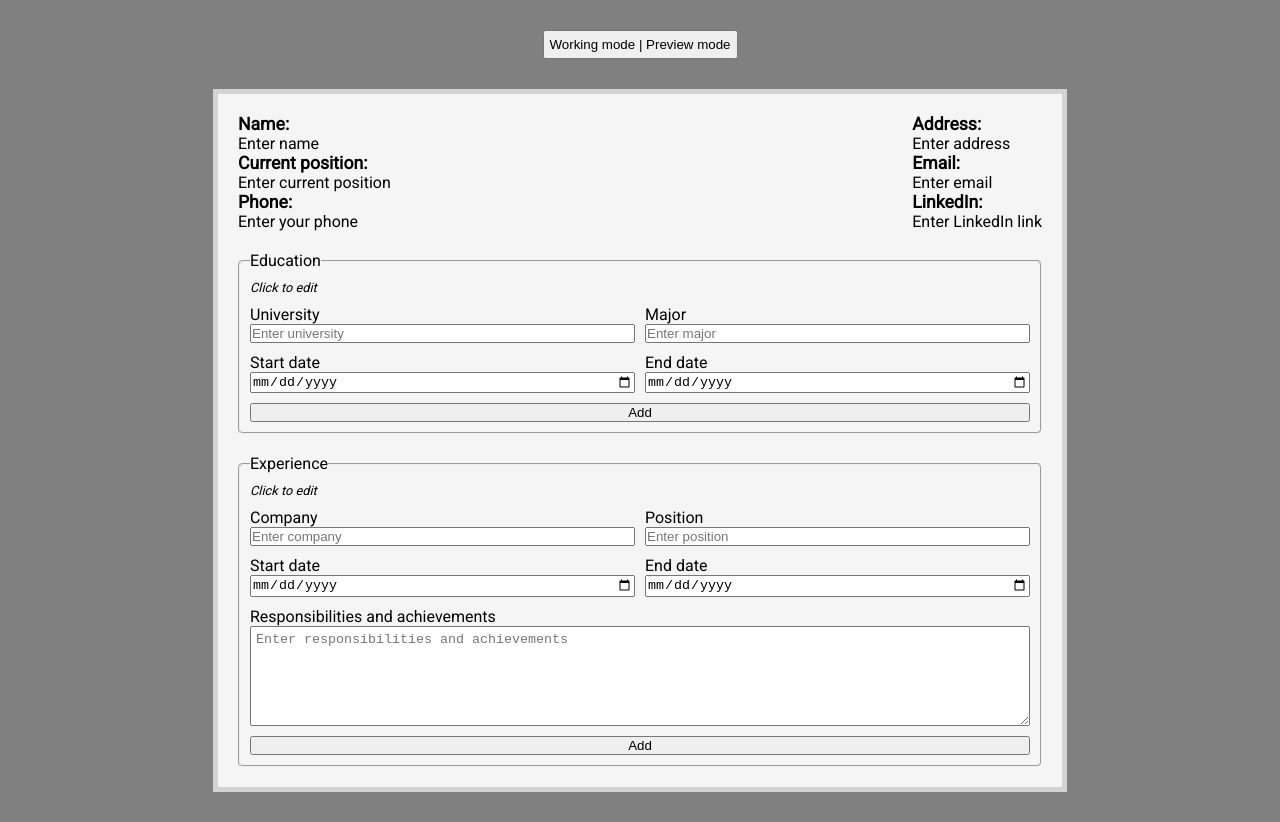
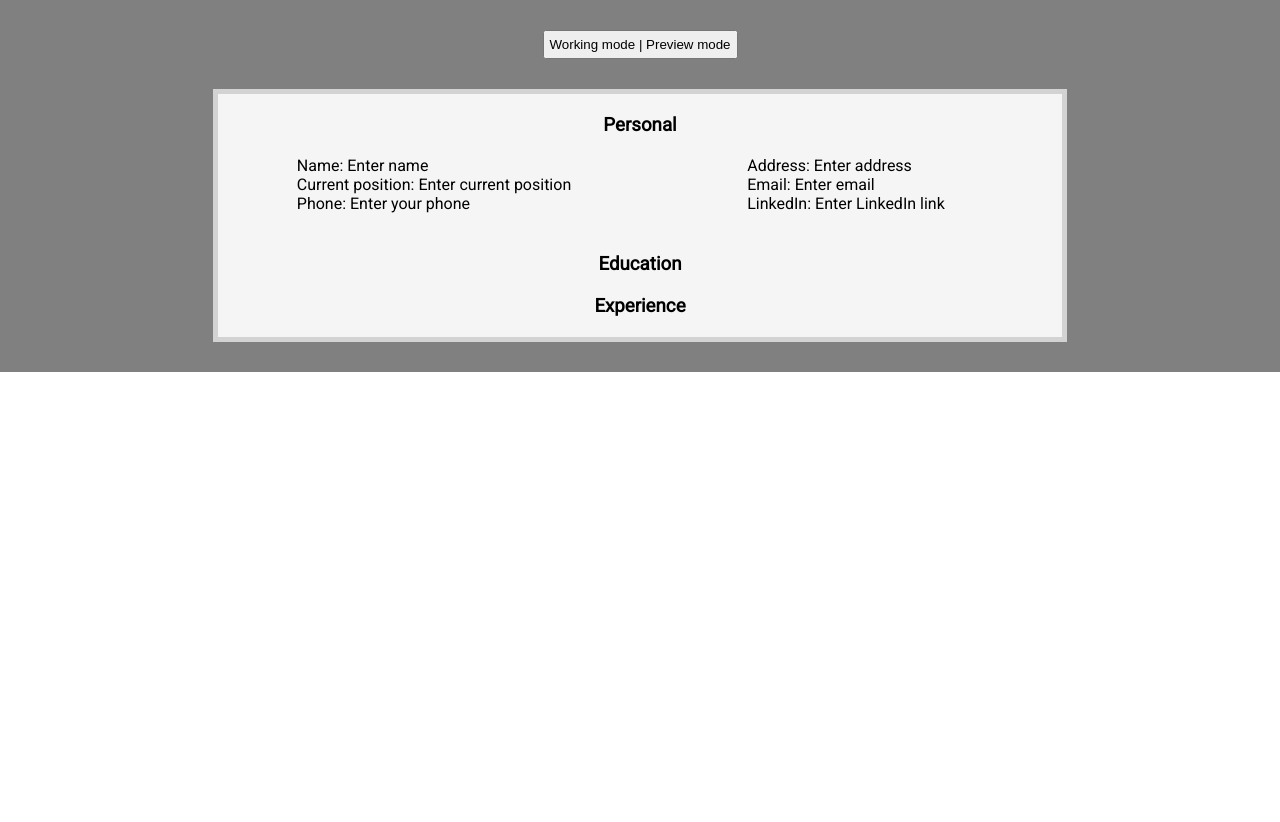
Before and after one commit to vasiliiperfilev/cv-app, a React (Create React App) app: page / in a window 1280 px wide. After the commit the page ends 800 px from the top, so only its background shows below. Built offline with nearby package versions, Linux system fonts and the light colour scheme.

Commit message:
Change to functional components

```diff
--- a/src/App.jsx
+++ b/src/App.jsx
@@ -1,17 +1,15 @@
 /* eslint-disable react/prefer-stateless-function */
-import React, { Component } from 'react';
+import React, { useState } from 'react';
 import { PropTypes } from 'prop-types';
 import Form from './components/Form';
 import UserDataDiv from './components/UserDataDiv';
 import CvPreview from './components/CvPreview';
 import './styles/app.css';
 
-class App extends Component {
-  constructor(props) {
-    super(props);
-    this.state = {
-      isWorkMode: true,
-      dataSaved: {
+function App(props) {
+  const { fieldsets } = props;
+  const [isWorkMode, setIsWorkMode] = useState(false);
+  const [dataSaved, setDataSaved] = useState({
     Personal: {
       main: {
         Name: {
@@ -54,52 +52,34 @@ class App extends Component {
         },
       },
     },
-      },
+  });
+
+  function deleteData(fieldset, id) {
+    const newDataSaved = {
+      ...dataSaved,
     };
-    this.saveData = this.saveData.bind(this);
-    this.deleteData = this.deleteData.bind(this);
-    this.switchMode = this.switchMode.bind(this);
+    delete newDataSaved[fieldset][id];
+    setDataSaved(newDataSaved);
   }
 
-  deleteData(fieldset, id) {
-    this.setState((prevState) => {
+  function saveData(legend, data, id) {
+    const dataWithNewSave = dataSaved[legend]
+      ? { ...dataSaved[legend], [id]: data }
+      : { [id]: data };
     const newDataSaved = {
-        ...prevState.dataSaved,
+      ...dataSaved,
+      [legend]: dataWithNewSave,
     };
-      delete newDataSaved[fieldset][id];
-      return {
-        dataSaved: newDataSaved,
-      };
-    });
+    setDataSaved(newDataSaved);
   }
 
-  saveData(legend, data, id) {
-    this.setState((prevState) => {
-      const dataWithNewSave = prevState.dataSaved[legend]
-        ? { ...prevState.dataSaved[legend], [id]: data }
-        : { [id]: data };
-      const newDataSaved = {
-        ...prevState.dataSaved,
-        [legend]: dataWithNewSave,
-      };
-      return {
-        dataSaved: newDataSaved,
-      };
-    });
+  function switchMode() {
+    setIsWorkMode(!isWorkMode);
   }
 
-  switchMode() {
-    this.setState((prevState) => ({
-      isWorkMode: !prevState.isWorkMode,
-    }));
-  }
-
-  render() {
-    const { fieldsets } = this.props;
-    const { isWorkMode, dataSaved } = this.state;
-    let output;
+  function generateOutput() {
     if (isWorkMode) {
-      output = (
+      return (
         <div className="inputs">
           <div className="Personal">
             {Object.entries(dataSaved.Personal).map(
@@ -108,7 +88,9 @@ class App extends Component {
                   id={categoryName}
                   key={categoryName}
                   data={fields}
-                  changeValues={this.saveData}
+                  changeValues={(legend, data, id) =>
+                    saveData(legend, data, id)
+                  }
                   legend="Personal"
                 />
               )
@@ -116,14 +98,14 @@ class App extends Component {
           </div>
           <Form
             fieldsets={fieldsets}
-            saveData={this.saveData}
-            deleteData={this.deleteData}
+            saveData={(legend, data, id) => saveData(legend, data, id)}
+            deleteData={(fieldset, id) => deleteData(fieldset, id)}
             dataSaved={dataSaved}
           />
         </div>
       );
-    } else {
-      output = (
+    }
+    return (
       <CvPreview
         personal={dataSaved.Personal}
         education={dataSaved.Education}
@@ -131,17 +113,17 @@ class App extends Component {
       />
     );
   }
+
   return (
     <div className="App">
       <div className="controls">
-          <button type="button" onClick={this.switchMode}>
+        <button type="button" onClick={() => switchMode()}>
           Working mode | Preview mode
         </button>
       </div>
-        {output}
+      {generateOutput()}
     </div>
   );
-  }
 }
 
 App.propTypes = {
--- a/src/components/EditablePara.jsx
+++ b/src/components/EditablePara.jsx
@@ -1,22 +1,11 @@
 /* eslint-disable jsx-a11y/no-noninteractive-element-interactions */
 /* eslint-disable jsx-a11y/click-events-have-key-events */
 /* eslint-disable react/prefer-stateless-function */
-import React, { Component } from 'react';
+import React from 'react';
 import { PropTypes } from 'prop-types';
 import Input from './Input';
 
-class EditablePara extends Component {
-  constructor(props) {
-    super(props);
-    this.handeClick = this.handeClick.bind(this);
-  }
-
-  handeClick() {
-    const { changeEdit, id } = this.props;
-    changeEdit(id);
-  }
-
-  render() {
+function EditablePara(props) {
   const {
     value,
     placeholder,
@@ -26,7 +15,9 @@ class EditablePara extends Component {
     required,
     handleInputChange,
     labelText,
-    } = this.props;
+    changeEdit,
+  } = props;
+
   if (edit) {
     return (
       <div>
@@ -40,19 +31,18 @@ class EditablePara extends Component {
           labelText={labelText}
           edit={edit}
         />
-          <button type="button" onClick={this.handeClick}>
+        <button type="button" onClick={() => changeEdit(id)}>
           Save
         </button>
       </div>
     );
   }
   return (
-      <p id={id} onClick={this.handeClick}>
+    <p id={id} onClick={() => changeEdit(id)}>
       <span>{labelText}:</span>
       {value || placeholder}
     </p>
   );
-  }
 }
 
 EditablePara.propTypes = {
--- a/src/components/Fieldset.jsx
+++ b/src/components/Fieldset.jsx
@@ -1,31 +1,37 @@
 /* eslint-disable react/prefer-stateless-function */
-import React, { Component } from 'react';
+import React, { useState } from 'react';
 import { PropTypes } from 'prop-types';
 import uniqid from 'uniqid';
 import UserDataDiv from './UserDataDiv';
 import '../styles/fieldset.css';
 
-class Fieldset extends Component {
-  constructor(props) {
-    super(props);
-    this.state = {
-      values: this.createEmptyValues(),
+function Fieldset(props) {
+  const { legend, inputs, dataSaved, saveData, deleteData } = props;
+
+  function createEmptyValues() {
+    const values = inputs.reduce((obj, input) => {
+      // eslint-disable-next-line no-param-reassign
+      obj[input.id] = {
+        value: '',
+        label: '',
       };
-    this.handleInputChange = this.handleInputChange.bind(this);
-    this.handleAdd = this.handleAdd.bind(this);
-    this.handleDelete = this.handleDelete.bind(this);
-    this.clearInputs = this.clearInputs.bind(this);
+      return obj;
+    }, {});
+    return values;
   }
 
-  handleDelete(event) {
-    const { deleteData, legend } = this.props;
-    deleteData(legend, event.target.parentNode.children[0].id);
+  const [values, setValues] = useState(createEmptyValues());
+
+  function isValid() {
+    return !inputs.some((input) => input.required && !values[input.id].value);
   }
 
-  handleAdd() {
-    if (this.isValid()) {
-      const { saveData, legend, inputs } = this.props;
-      const { values } = this.state;
+  function clearInputs() {
+    setValues(createEmptyValues());
+  }
+
+  function handleAdd() {
+    if (isValid()) {
       const data = Object.entries(values).reduce(
         (obj, [currentId, currentInput]) => {
           if (currentInput.value)
@@ -40,53 +46,22 @@ class Fieldset extends Component {
         {}
       );
       saveData(legend, data, uniqid());
-      this.clearInputs();
+      clearInputs();
     }
   }
 
-  handleInputChange(event) {
-    this.setState((prevState) => ({
-      values: {
-        ...prevState.values,
+  function handleInputChange(event) {
+    setValues({
+      ...values,
       [event.target.id]: {
         label: event.target.parentNode.innerText,
         value: event.target.value,
       },
-      },
-    }));
-  }
-
-  clearInputs() {
-    this.setState({
-      values: this.createEmptyValues(),
     });
   }
 
-  createEmptyValues() {
-    const { inputs } = this.props;
-    const values = inputs.reduce((obj, input) => {
-      // eslint-disable-next-line no-param-reassign
-      obj[input.id] = {
-        value: '',
-        label: '',
-      };
-      return obj;
-    }, {});
-    return values;
-  }
-
-  isValid() {
-    const { inputs } = this.props;
-    const { values } = this.state;
-    return !inputs.some((input) => input.required && !values[input.id].value);
-  }
-
-  render() {
-    const { legend, inputs, dataSaved, saveData } = this.props;
-    const { values } = this.state;
-    let dataDisplay;
-    if (dataSaved)
-      dataDisplay = Object.entries(dataSaved).map(([id, data]) => (
+  function displaySaved() {
+    return Object.entries(dataSaved).map(([id, data]) => (
       <div key={id} className="saved-data">
         <UserDataDiv
           id={id}
@@ -95,16 +70,24 @@ class Fieldset extends Component {
           changeValues={saveData}
           legend={legend}
         />
-          <button type="button" onClick={this.handleDelete} className="btn dlt">
+        <button
+          type="button"
+          onClick={(event) =>
+            deleteData(legend, event.target.parentNode.children[0].id)
+          }
+          className="btn dlt"
+        >
           Delete
         </button>
       </div>
     ));
+  }
+
   return (
     <fieldset className={legend}>
       <legend>{legend}</legend>
       <p>Click to edit</p>
-        {dataSaved && dataDisplay}
+      {displaySaved()}
       {inputs.map((inputProps) => {
         const InputComponent = inputProps.component;
         return (
@@ -116,17 +99,17 @@ class Fieldset extends Component {
             key={inputProps.id}
             id={inputProps.id}
             value={values[inputProps.id].value}
-              handleInputChange={this.handleInputChange}
+            handleInputChange={(event) => handleInputChange(event)}
           />
         );
       })}
-        <button type="button" onClick={this.handleAdd} className="btn add">
+      <button type="button" onClick={handleAdd} className="btn add">
         Add
       </button>
     </fieldset>
   );
 }
-}
+
 Fieldset.propTypes = {
   legend: PropTypes.string.isRequired,
   inputs: PropTypes.arrayOf(
--- a/src/components/TextArea.jsx
+++ b/src/components/TextArea.jsx
@@ -1,15 +1,10 @@
 /* eslint-disable react/prefer-stateless-function */
-import React, { Component } from 'react';
+import React from 'react';
 import { PropTypes } from 'prop-types';
 
-class TextArea extends Component {
-  // constructor(props) {
-  //   super(props)
-  // }
-
-  render() {
+function TextArea(props) {
   const { labelText, placeholder, required, id, value, handleInputChange } =
-      this.props;
+    props;
   return (
     // eslint-disable-next-line jsx-a11y/label-has-associated-control
     <label className="textarea">
@@ -23,7 +18,6 @@ class TextArea extends Component {
       />
     </label>
   );
-  }
 }
 
 TextArea.propTypes = {
--- a/src/components/UserDataDiv.jsx
+++ b/src/components/UserDataDiv.jsx
@@ -1,33 +1,22 @@
 /* eslint-disable react/prefer-stateless-function */
-import React, { Component } from 'react';
+import React from 'react';
 import { PropTypes } from 'prop-types';
 import EditablePara from './EditablePara';
 
-class UserDataDiv extends Component {
-  constructor(props) {
-    super(props);
-    this.changeEdit = this.changeEdit.bind(this);
-    this.handleInputChange = this.handleInputChange.bind(this);
-  }
+function UserDataDiv(props) {
+  const { changeValues, legend, data, id } = props;
+  const getParaLabel = (paraId) => paraId.slice(id.length, paraId.length);
 
-  handleInputChange(event) {
-    const { changeValues, legend, newData, id, paraLabel } = this.getVariables(
-      event.target.id
-    );
+  function handleInputChange(event) {
+    const paraLabel = getParaLabel(event.target.id);
+    const newData = { ...data };
     newData[paraLabel].value = event.target.value;
     changeValues(legend, newData, id);
   }
 
-  getVariables(paraId) {
-    const { changeValues, legend, data, id } = this.props;
-    const newData = JSON.parse(JSON.stringify(data));
-    const paraLabel = paraId.slice(id.length, paraId.length);
-    return { changeValues, legend, newData, id, paraLabel };
-  }
-
-  changeEdit(paraId) {
-    const { changeValues, legend, newData, id, paraLabel } =
-      this.getVariables(paraId);
+  function changeEdit(paraId) {
+    const paraLabel = getParaLabel(paraId);
+    const newData = { ...data };
     newData[paraLabel].edit = !newData[paraLabel].edit;
     const para = document.querySelector(`#${paraId}`);
     if (para.tagName === 'P' || para.checkValidity()) {
@@ -37,26 +26,23 @@ class UserDataDiv extends Component {
     }
   }
 
-  render() {
-    const { data, id } = this.props;
   return (
     <div id={id}>
-        {Object.entries(data).map(([paraId, { value, edit, type, label }]) => (
+      {Object.entries(data).map(([dataId, { value, edit, type, label }]) => (
         <EditablePara
           value={value}
-            id={id + paraId}
+          id={id + dataId}
           key={label}
           edit={edit}
           type={type}
           required
-            handleInputChange={this.handleInputChange}
-            changeEdit={this.changeEdit}
+          handleInputChange={(event) => handleInputChange(event)}
+          changeEdit={(paraId) => changeEdit(paraId)}
           labelText={label}
         />
       ))}
     </div>
   );
-  }
 }
 
 UserDataDiv.propTypes = {
```
Also changed, not shown: src/components/CvPreview.jsx (+3 -5 lines), src/components/Form.jsx (+3 -5 lines), src/components/Input.jsx (+3 -9 lines). Lines whose indentation alone changed are shown as unchanged.
